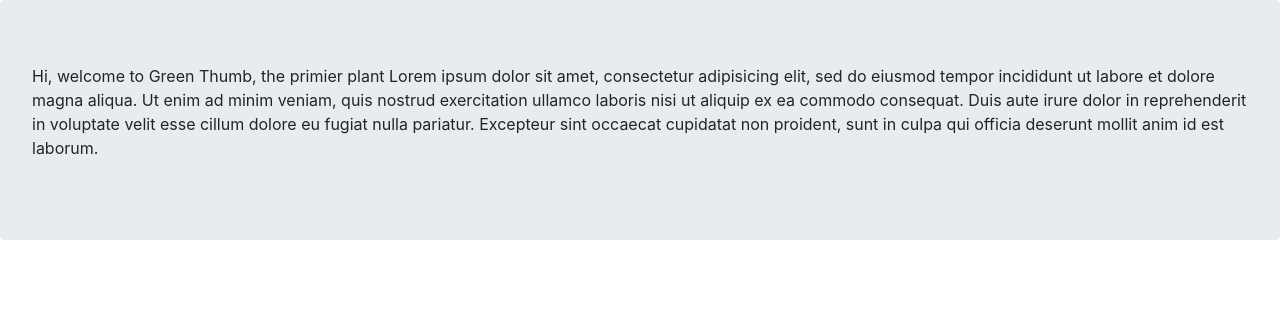
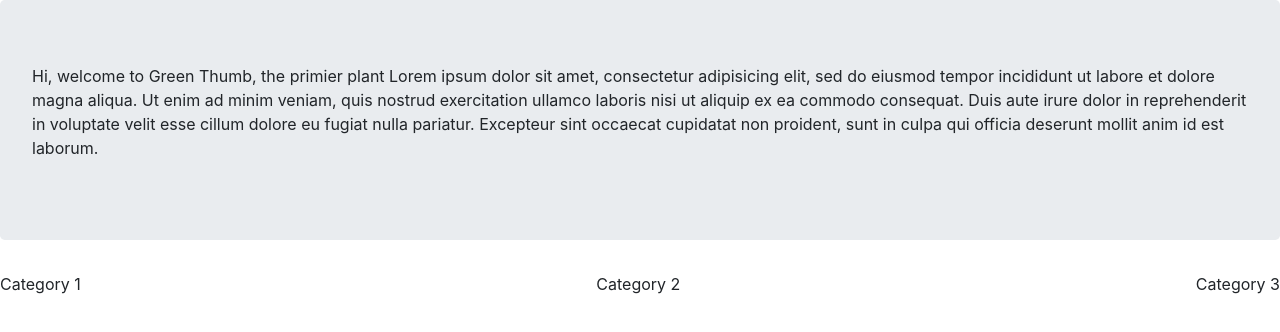
Before and after one commit to TroutMaskReplica1/plant-site, a plain HTML site: page index.html in a window 1280 px wide. Drawn offline with Linux system fonts and the light colour scheme.

Commit message:
add categories in flexbox

```diff
--- a/css/styles.css
+++ b/css/styles.css
@@ -0,0 +1,6 @@
+.flex-container {
+  display: flex;
+  flex-wrap: wrap;
+  justify-content: center;
+  justify-content: space-between;
+}
--- a/index.html
+++ b/index.html
@@ -14,5 +14,10 @@
         <p>Hi, welcome to Green Thumb, the primier plant Lorem ipsum dolor sit amet, consectetur adipisicing elit, sed do eiusmod tempor incididunt ut labore et dolore magna aliqua. Ut enim ad minim veniam, quis nostrud exercitation ullamco laboris nisi ut aliquip ex ea commodo consequat. Duis aute irure dolor in reprehenderit in voluptate velit esse cillum dolore eu fugiat nulla pariatur. Excepteur sint occaecat cupidatat non proident, sunt in culpa qui officia deserunt mollit anim id est laborum.</p>
       </div>
     </div>
+    <div class="flex-container">
+      <div>Category 1</div>
+      <div>Category 2</div>
+      <div>Category 3</div>
+    </div>
   </body>
 </html>
```
